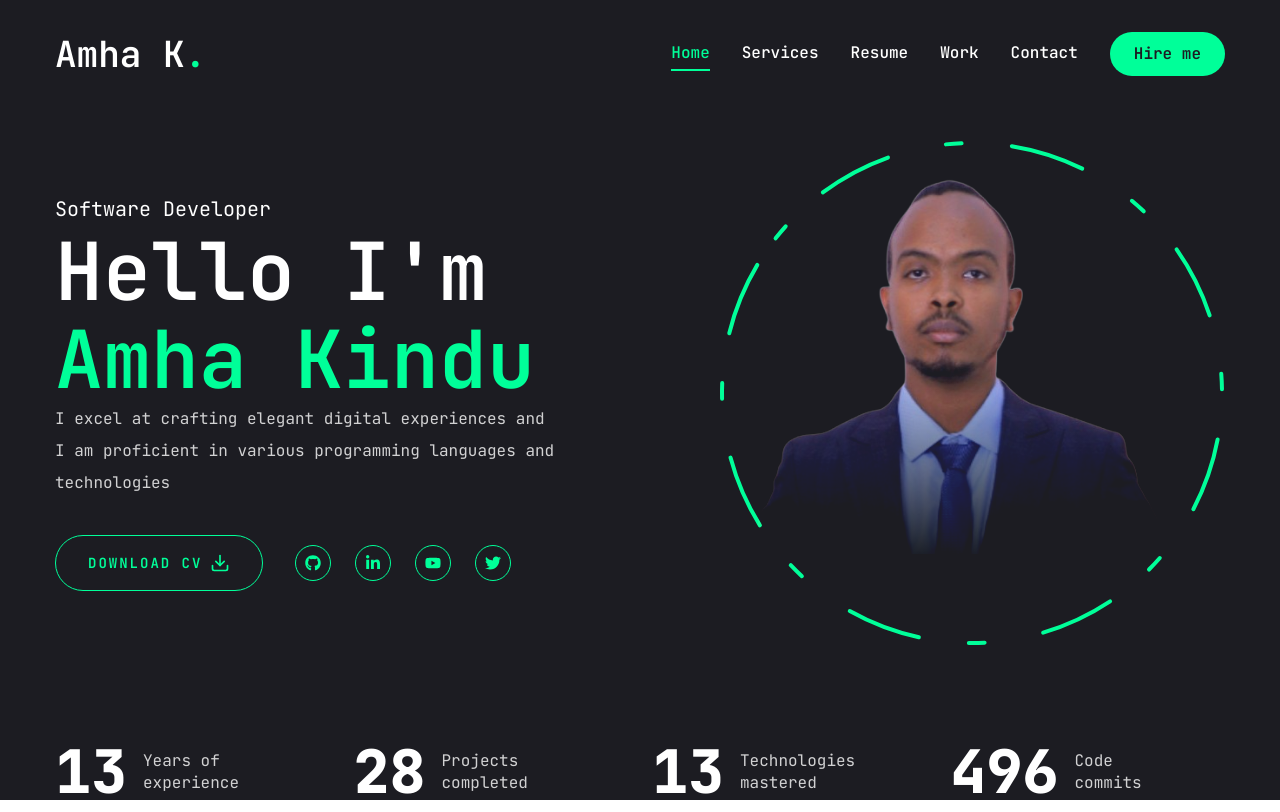
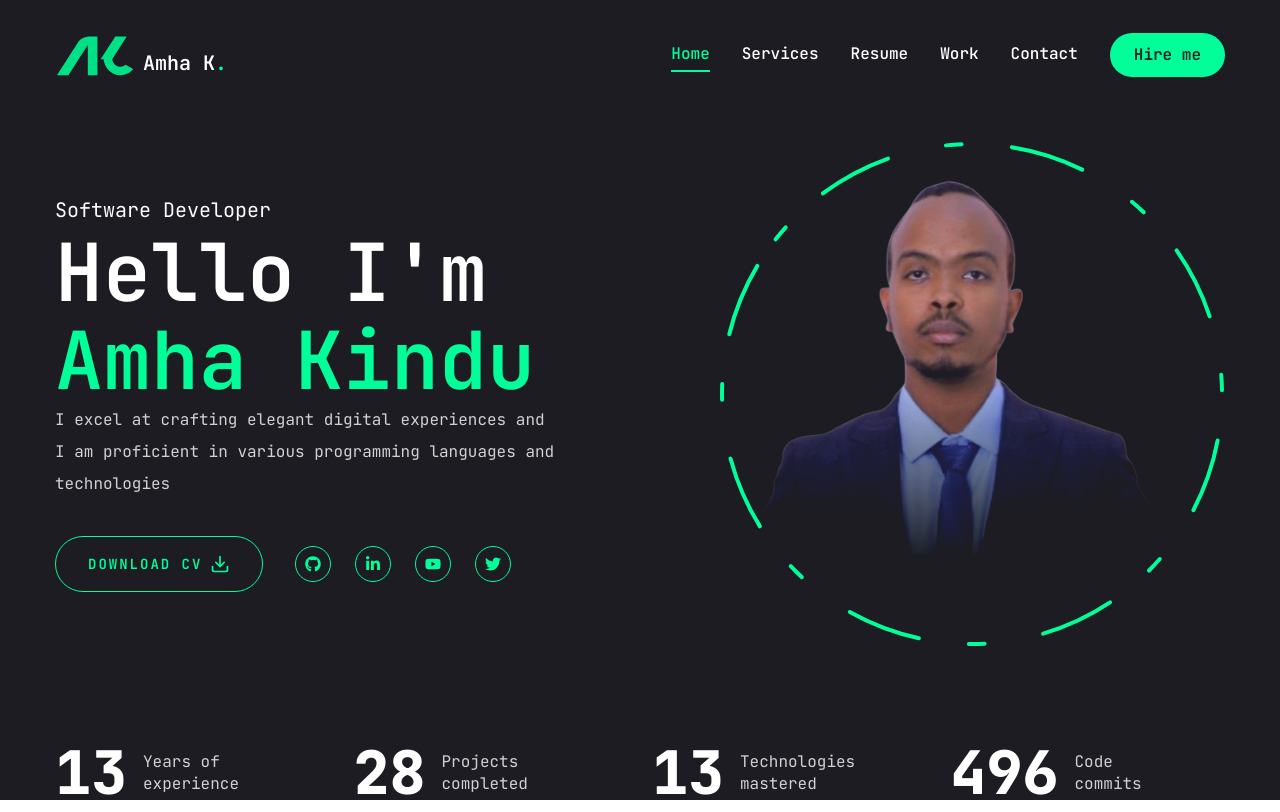
Before and after one commit to amha-kindu/portfolio, a Next.js app: page / in a window 1280 px wide. Built offline with nearby package versions, Linux system fonts and the light colour scheme.

Commit message:
update logo

```diff
--- a/app/layout.jsx
+++ b/app/layout.jsx
@@ -11,13 +11,16 @@ const jetbrainsMono = JetBrains_Mono({
 });
 
 export const metadata = {
-  title: "Create Next App",
-  description: "Generated by create next app",
+  title: "Amha's Portfolio",
+  description: "Portfolio Website",
 };
 
 export default function RootLayout({ children }) {
   return (
     <html lang="en">
+      <head>
+        <link rel="icon" href="/logo.svg" type="image/svg+xml" />
+      </head>
       <body
         className={jetbrainsMono.variable}
       >
--- a/components/Logo.jsx
+++ b/components/Logo.jsx
@@ -2,8 +2,9 @@ import Link from "next/link";
 
 const Logo = () => {
     return (
-      <Link href="/">
-          <h1 className="text-4xl font-semibold">
+      <Link href="/" className="flex items-end justify-center gap-2">
+          <img src="/logo.svg" alt="logo" width={80} height={80} />
+          <h1 className="text-xl font-semibold">
               Amha K<span className="text-accent">.</span>
           </h1>
       </Link>
```
Also changed, not shown: public/logo.svg (added).
